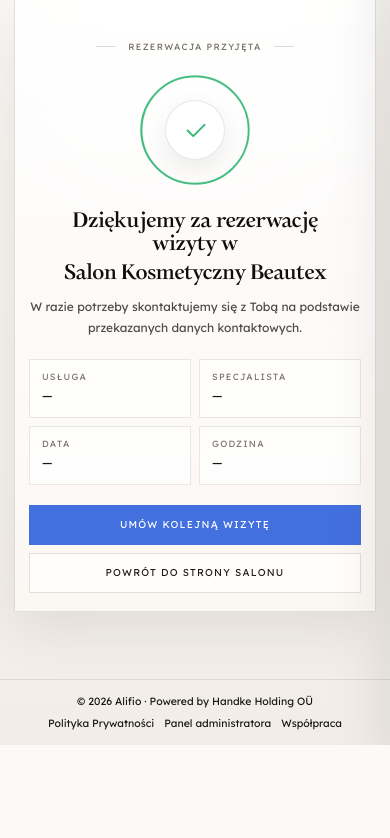
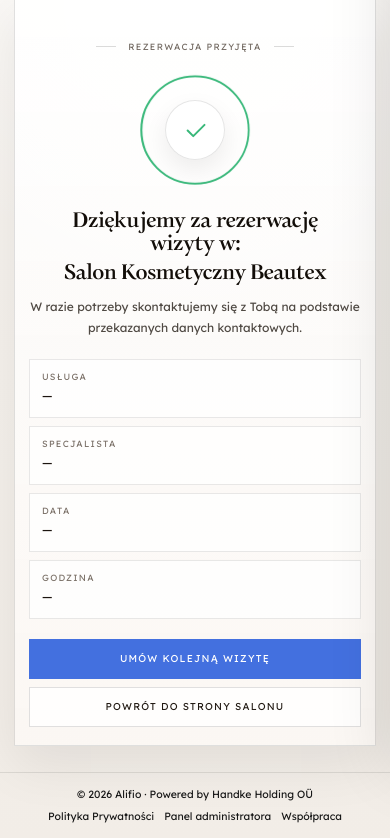
Before and after one commit to Empire84-gif/alifio, a Flask app: page /dziekujemy in a window 390 px wide. Shown: the part 99-937 px from the top of the page. Before the commit the page ends 844 px from the top, so only its background shows below. Run offline with Flask 3, Linux system fonts and the light colour scheme; the visitor is signed in with stand-in values (Sample User, id 1); data comes from the database, SQL or seed files in the repository.

Commit message:
Update thank_you.html

```diff
--- a/templates/thank_you.html
+++ b/templates/thank_you.html
@@ -182,7 +182,7 @@
   max-width: 600px;
   margin: 24px auto 0;
   display: grid;
-  grid-template-columns: 1fr 1fr;
+  grid-template-columns: 1fr;
   gap: 10px;
   opacity: 0;
   transform: translateY(8px);
@@ -374,7 +374,7 @@
   }
 
   .ty-summary {
-    grid-template-columns: 1fr 1fr;
+    grid-template-columns: 1fr;
     gap: 8px;
     margin-top: 20px;
   }
@@ -437,7 +437,7 @@
         </div>
 
         <h1 class="ty-title">
-  Dziękujemy za rezerwację wizyty w
+  Dziękujemy za rezerwację wizyty w:
   <span class="ty-title-company">
     {{ settings.company_name if settings and settings.company_name else "wybranym salonie" }}
   </span>
```
